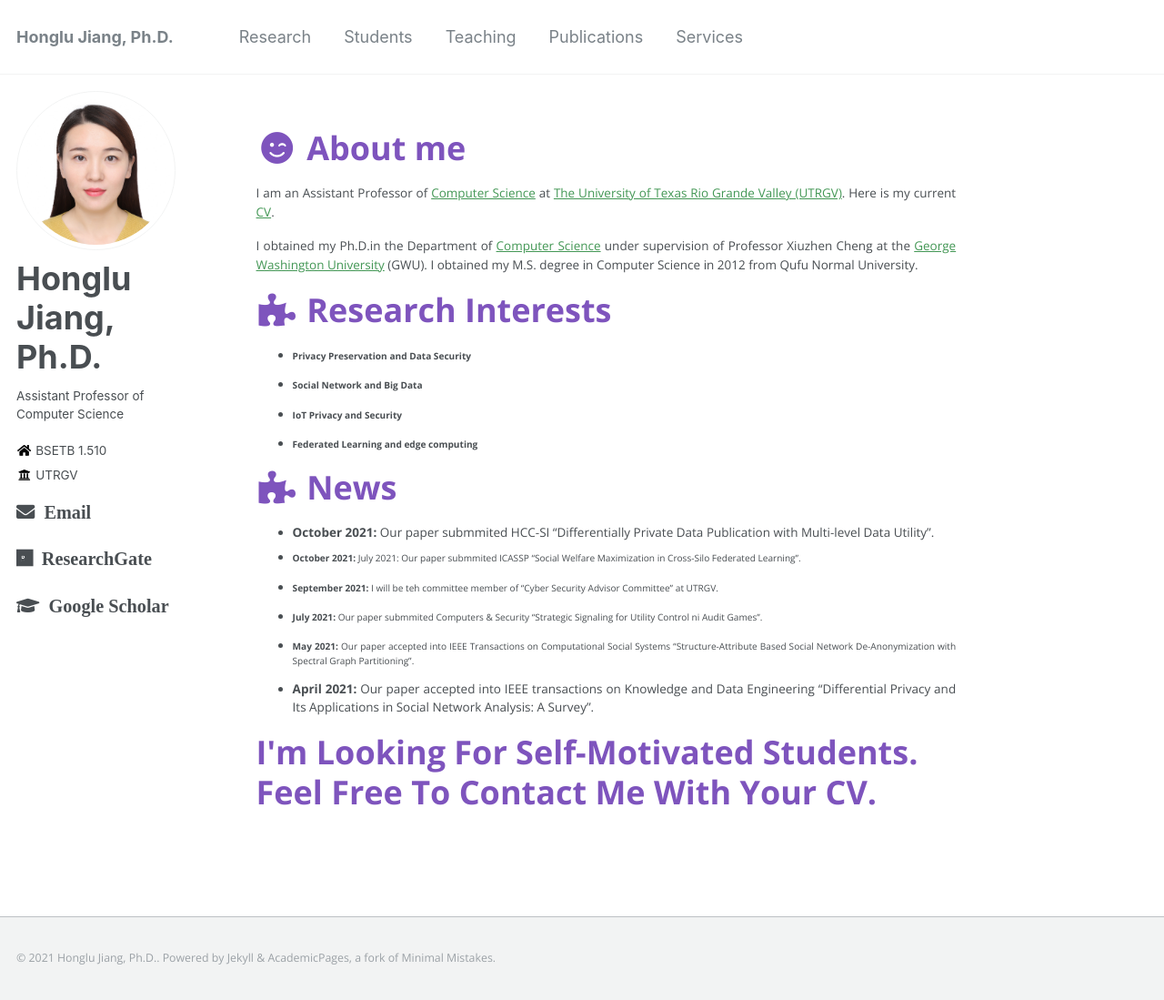
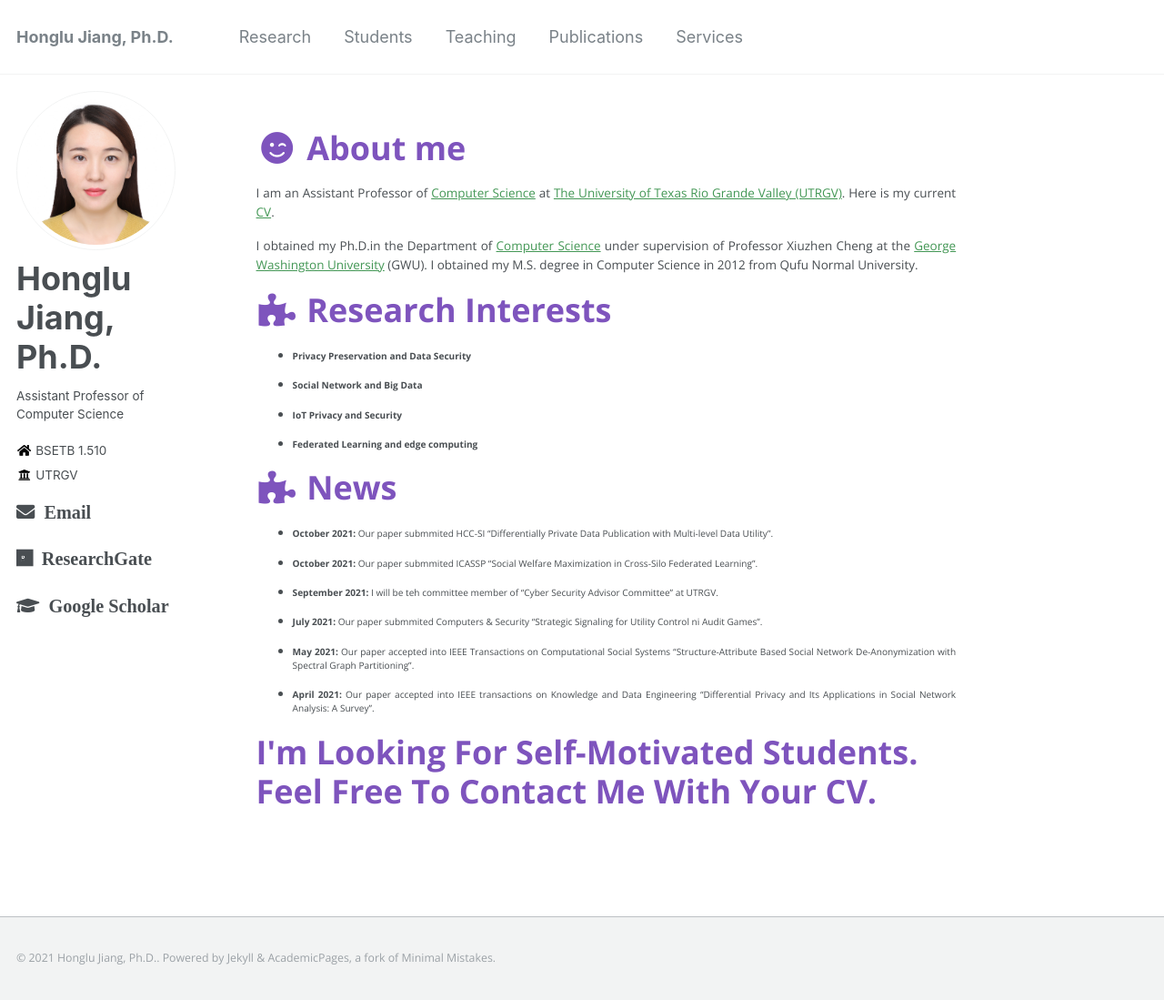
Before and after one commit to hljiang0720/hljiang.github.io, a Jekyll site: the page built from _pages/about.md, in a window 1280 px wide and 1099 px high. Shown: the whole window at 91% size. Built offline with Jekyll 4.4.1, drawn with Linux system fonts in a browser that asks for light colours.

Commit message:
Update about.md

```diff
--- a/_pages/about.md
+++ b/_pages/about.md
@@ -31,9 +31,10 @@ I obtained my Ph.D.in the Department of [Computer Science](https://www.cs.seas.g
 
 
 *  **October 2021:** Our paper submmited HCC-SI “Differentially Private Data Publication with Multi-level Data Utility".
-* **October 2021:** July 2021: Our paper submmited ICASSP “Social Welfare Maximization in Cross-Silo Federated Learning".
 
-* **September 2021:** I will be teh committee member of "Cyber Security Advisor Committee" at UTRGV.
+*  **October 2021:** Our paper submmited ICASSP “Social Welfare Maximization in Cross-Silo Federated Learning".
+
+* **September 2021:**  I will be teh committee member of "Cyber Security Advisor Committee" at UTRGV.
 
 *  **July 2021:** Our paper submmited Computers & Security “Strategic Signaling for Utility Control ni Audit Games".
 
```
